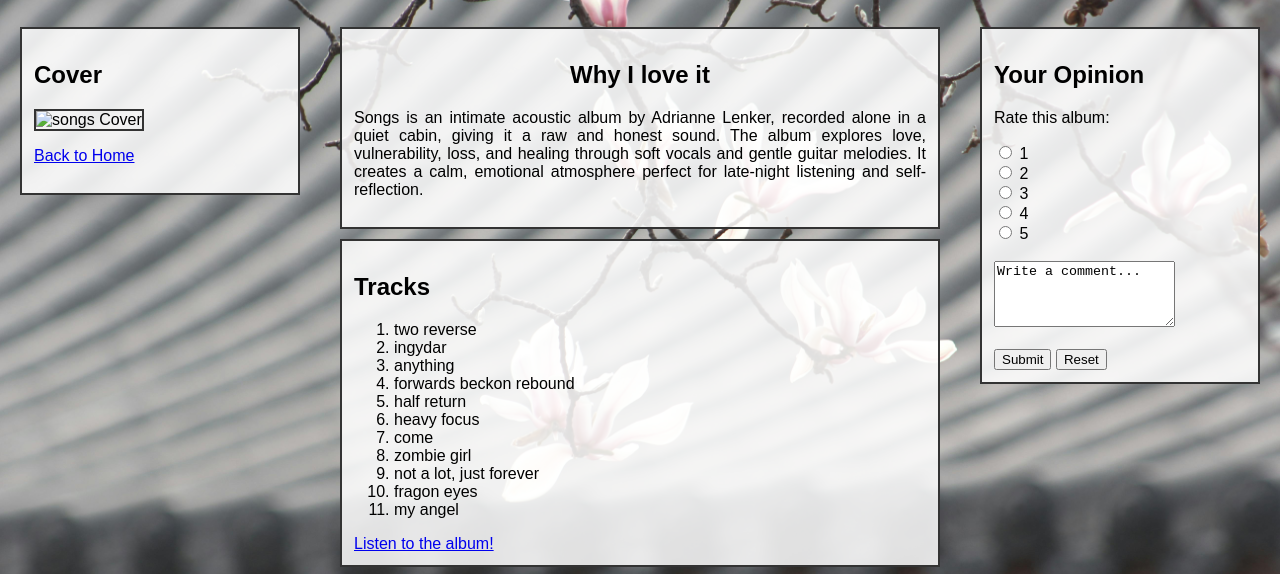
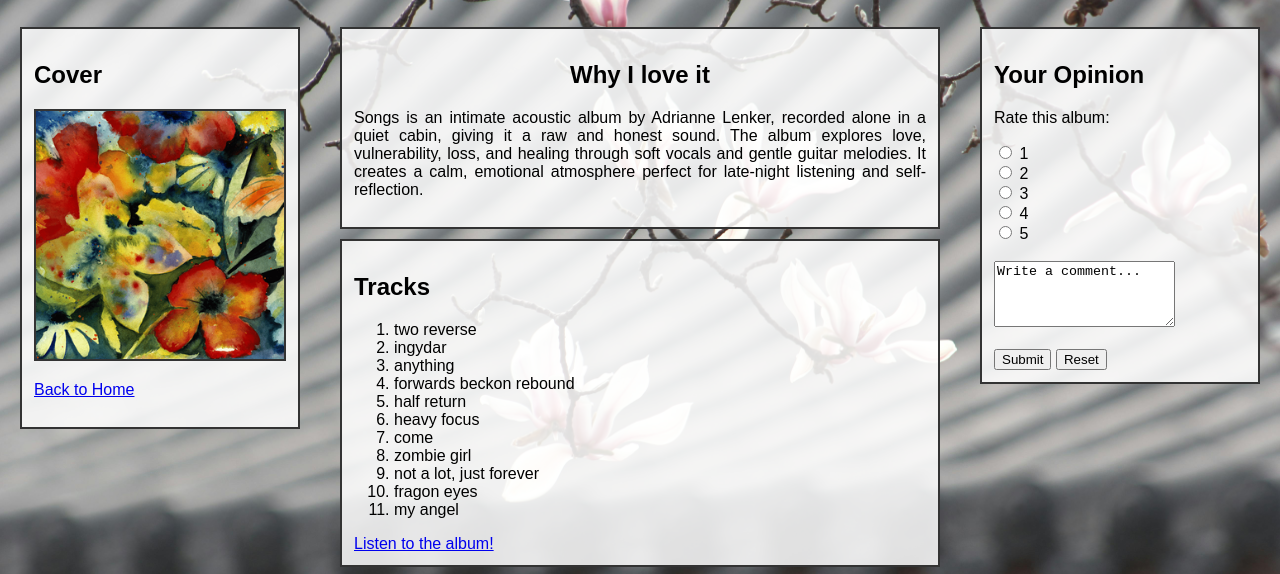
Before and after one commit to mziFornets/bs, a plain HTML site: page album1.html in a window 1280 px wide. Shown: the part 172-746 px from the top of the page. Drawn offline with Linux system fonts and the light colour scheme; files whose address does not match are found by name.

Commit message:
Update album1.html

```diff
--- a/album1.html
+++ b/album1.html
@@ -28,7 +28,7 @@
   <div class="column side">
     <div class="box">
       <h2>Cover</h2>
-      <img class="album-img" src="pics/songs.png" alt="songs Cover">
+      <img class="album-img" src="songs.png" alt="songs Cover">
       <p><a href="index.html">Back to Home</a></p>
     </div>
   </div>
```
